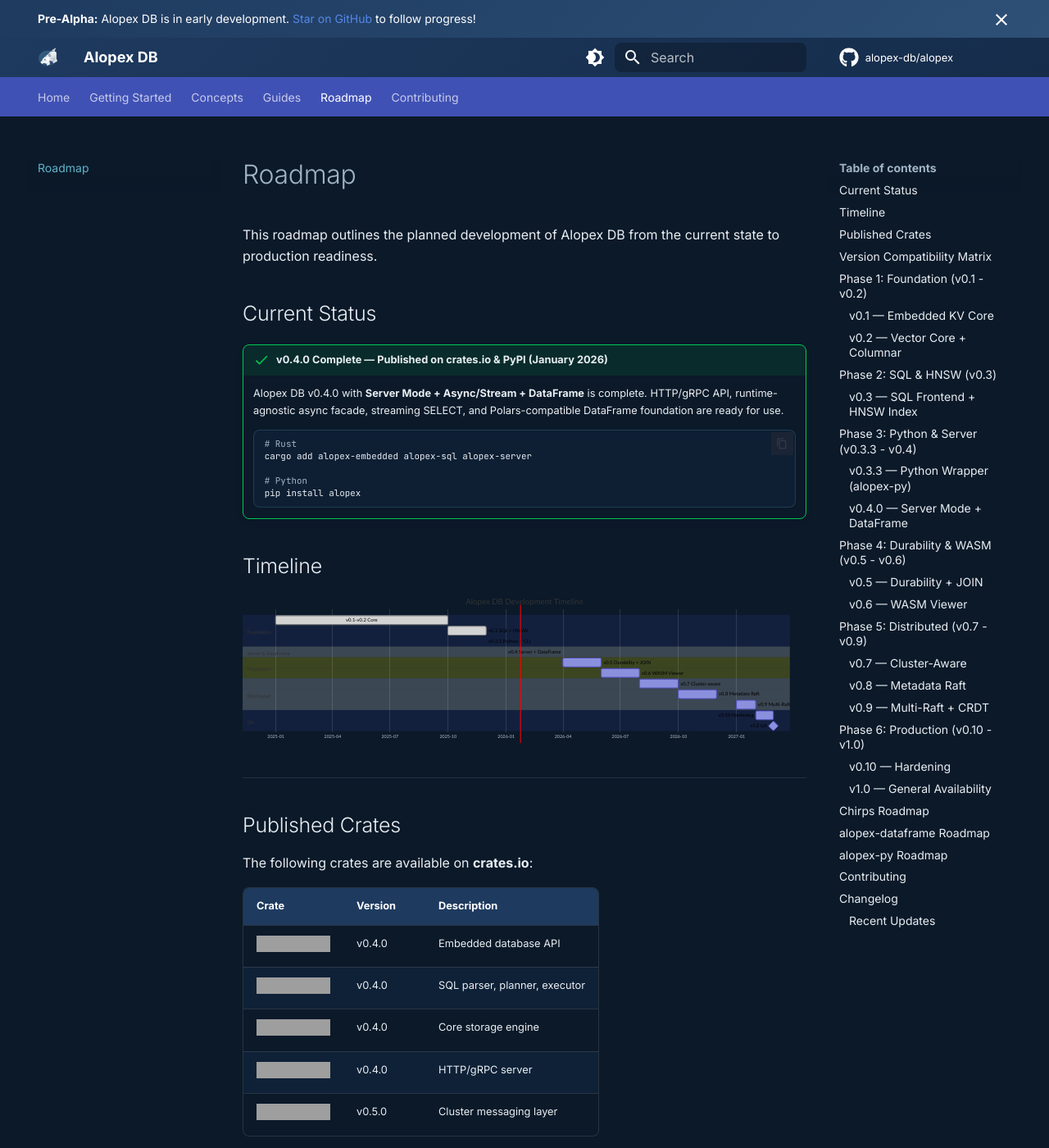
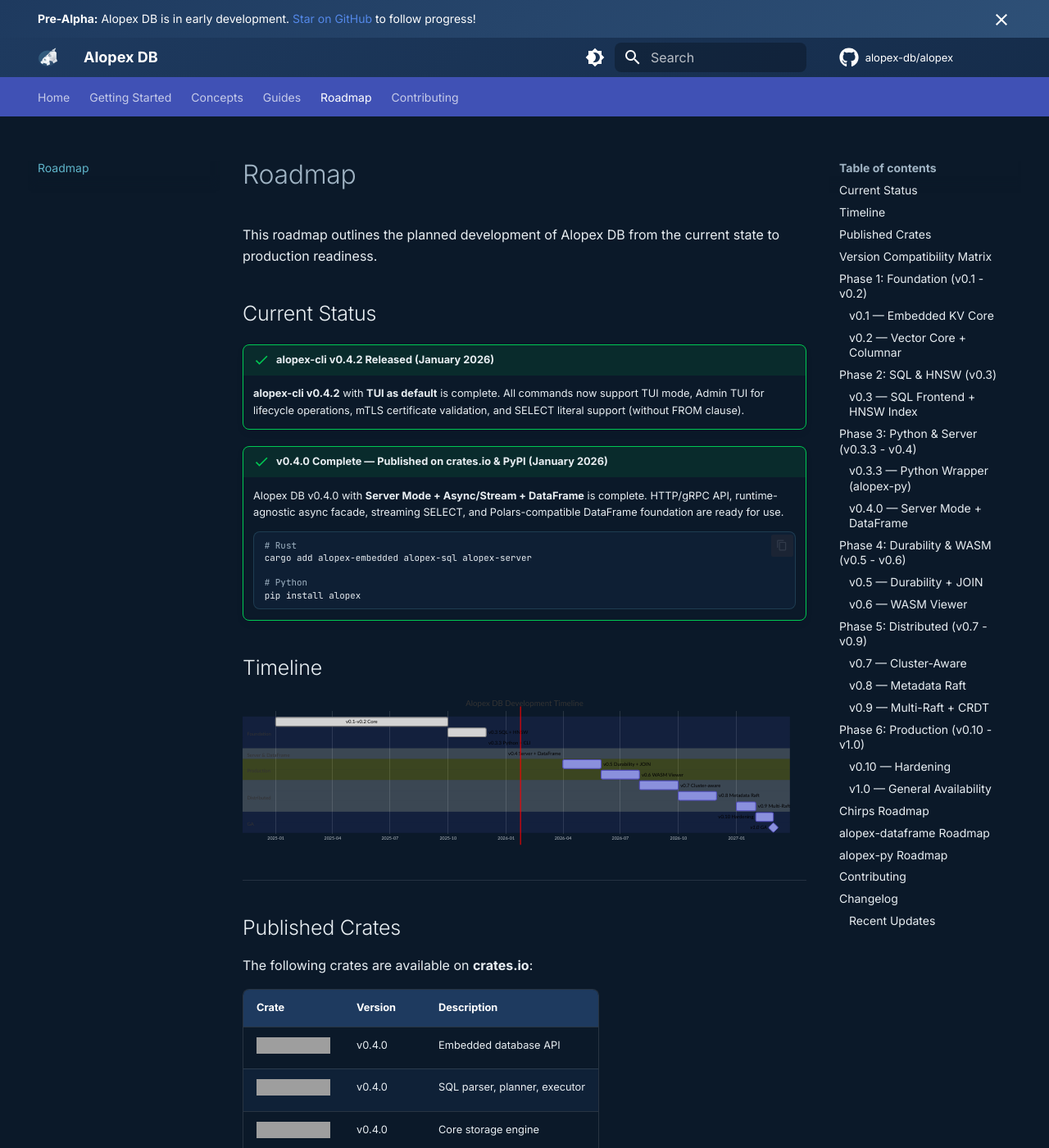
Before and after one commit to alopex-db/alopex-db.github.io, an MkDocs documentation site: the page built from docs/roadmap.md, in a window 1280 px wide and 1400 px high. Shown: the whole window at 82% size. Built offline with MkDocs 1.6.1 and Material for MkDocs 9.7.7, drawn with Linux system fonts in a browser that asks for light colours; emoji names are drawn with the system emoji font; comment, search, counter and statistics services are not loaded; some of the changed text lies outside the part shown; grey boxes are pictures that could not be loaded.

Commit message:
docs(roadmap): update for alopex-cli v0.4.2 release
- Add v0.4.2 release announcement (TUI default, Admin TUI)
- Update version compatibility matrix
- Add changelog entry for 2026-01-24

Co-Authored-By: Claude Opus 4.5 <noreply@anthropic.com>

```diff
--- a/docs/roadmap.md
+++ b/docs/roadmap.md
@@ -8,6 +8,10 @@ description: Alopex DB development roadmap and milestones
 This roadmap outlines the planned development of Alopex DB from the current state to production readiness.
 
 ## Current Status
+
+!!! success "alopex-cli v0.4.2 Released (January 2026)"
+
+    **alopex-cli v0.4.2** with **TUI as default** is complete. All commands now support TUI mode, Admin TUI for lifecycle operations, mTLS certificate validation, and SELECT literal support (without FROM clause).
 
 !!! success "v0.4.0 Complete — Published on crates.io & PyPI (January 2026)"
 
@@ -74,6 +78,7 @@ The following crates are available on **crates.io**:
 | **v0.3** | v0.3.0 | - | v0.3.0 | v0.3.0 | - | v0.5.0 |
 | **v0.3.3** | v0.3.3 | - | v0.3.0 | v0.3.3 | **v0.3.3** | v0.5.0 |
 | **v0.4.0** | **v0.4.0** | **v0.1.0** | **v0.4.0** | **v0.4.0** | **v0.4.0** | v0.5.0 |
+| **v0.4.2** | v0.4.0 | v0.1.0 | v0.4.0 | v0.4.0 | v0.4.0 | v0.5.0 |
 | v0.5 | v0.5 | v0.2.0 | v0.5 | v0.5 | - | v0.5.0 |
 | v0.6 | v0.6 | v0.3.0 | v0.6 | v0.6 | - | v0.5.0 |
 | v0.7 | v0.7 | v0.4.0 | v0.7+ | v0.7 | - | v0.5+ |
@@ -394,6 +399,7 @@ We welcome contributions! Priority areas:
 
 ### Recent Updates
 
+- **2026-01-24**: alopex-cli v0.4.2 **released** — TUI default, Admin TUI, security fixes, SELECT literal support
 - **2026-01-14**: v0.4.0 Server + DataFrame **published on crates.io**
 - **2025-12-27**: v0.3.3 alopex-py **published on PyPI**
 - **2025-12**: v0.3 SQL Frontend + HNSW **published on crates.io**
```
